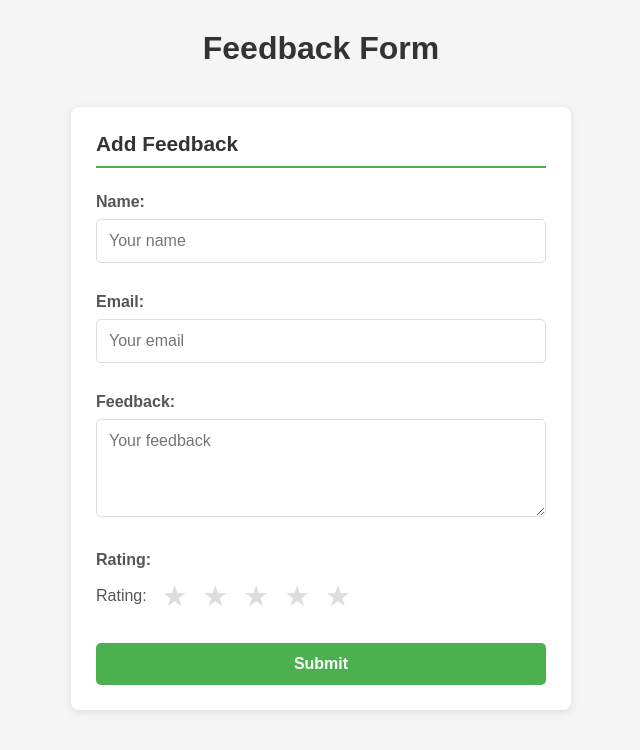
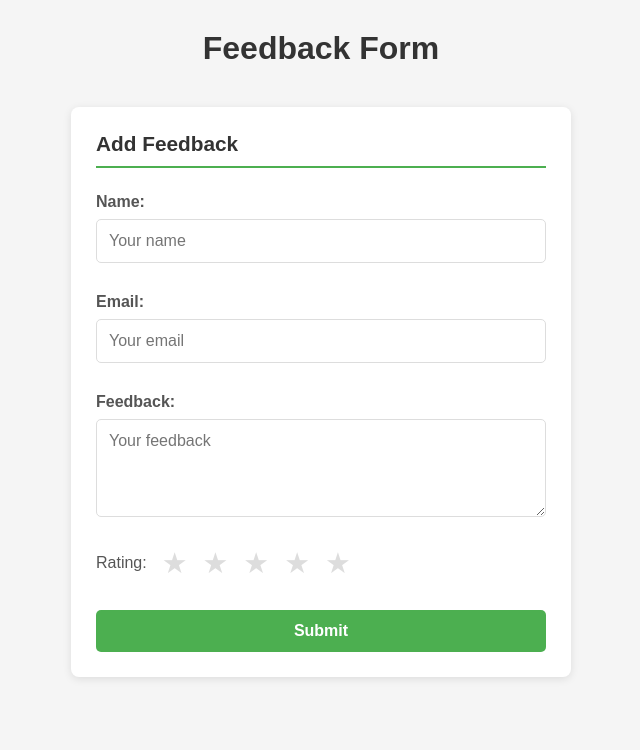
Before and after one commit to Samriddhicollege/BCA-2081-3rdSemester-Feedbackform, a React (Vite) app: page / in a window 1280 px wide. Shown: the top 750 px of the page, without its empty margins (319-959 px from the left). Built offline with nearby package versions, Linux system fonts and the light colour scheme.

Commit message:
Remove rating label and integrate StarRating component

```diff
--- a/src/components/FeedbackForm.jsx
+++ b/src/components/FeedbackForm.jsx
@@ -61,7 +61,6 @@ const FeedbackForm = ({ onAdd, editing, onEditDone }) => {
           rows="4"
         />
 
-        <label><strong>Rating:</strong></label>
         <StarRating value={rating} onChange={setRating} />
 
         <Button
```
